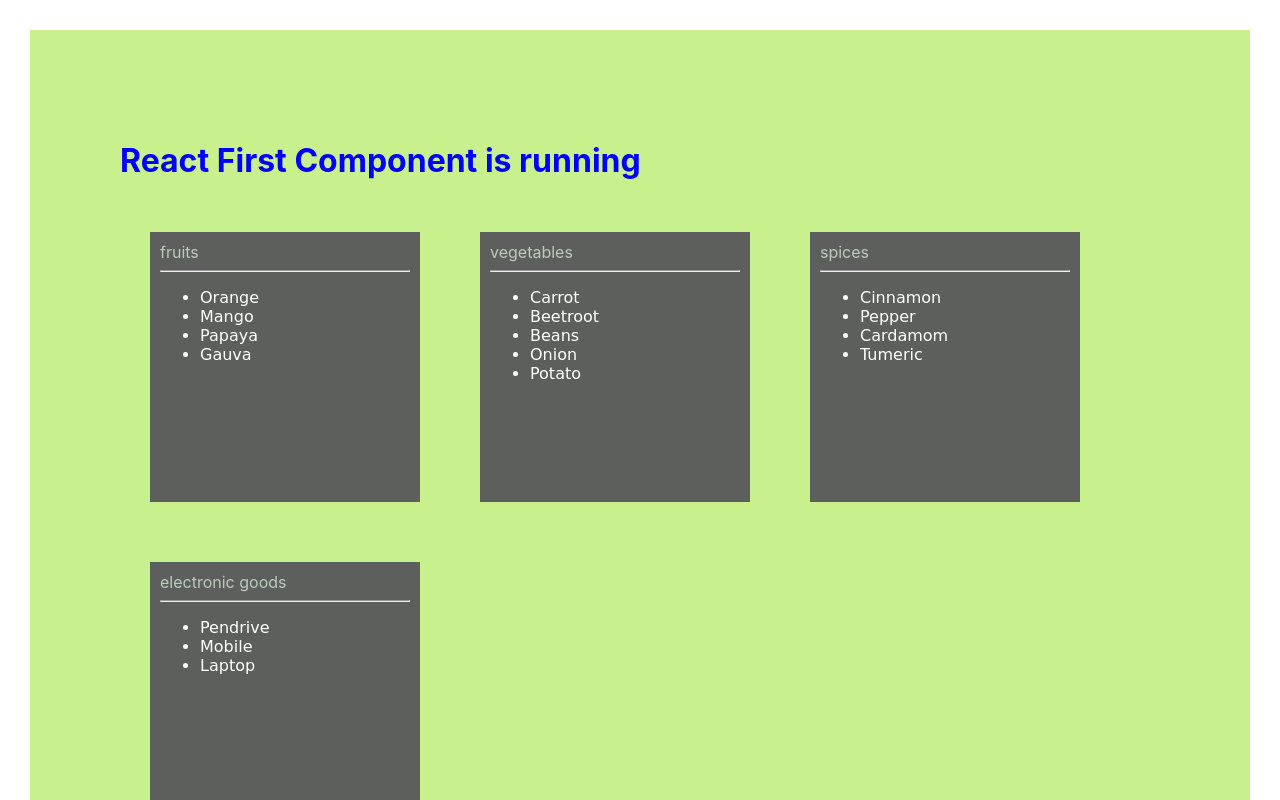
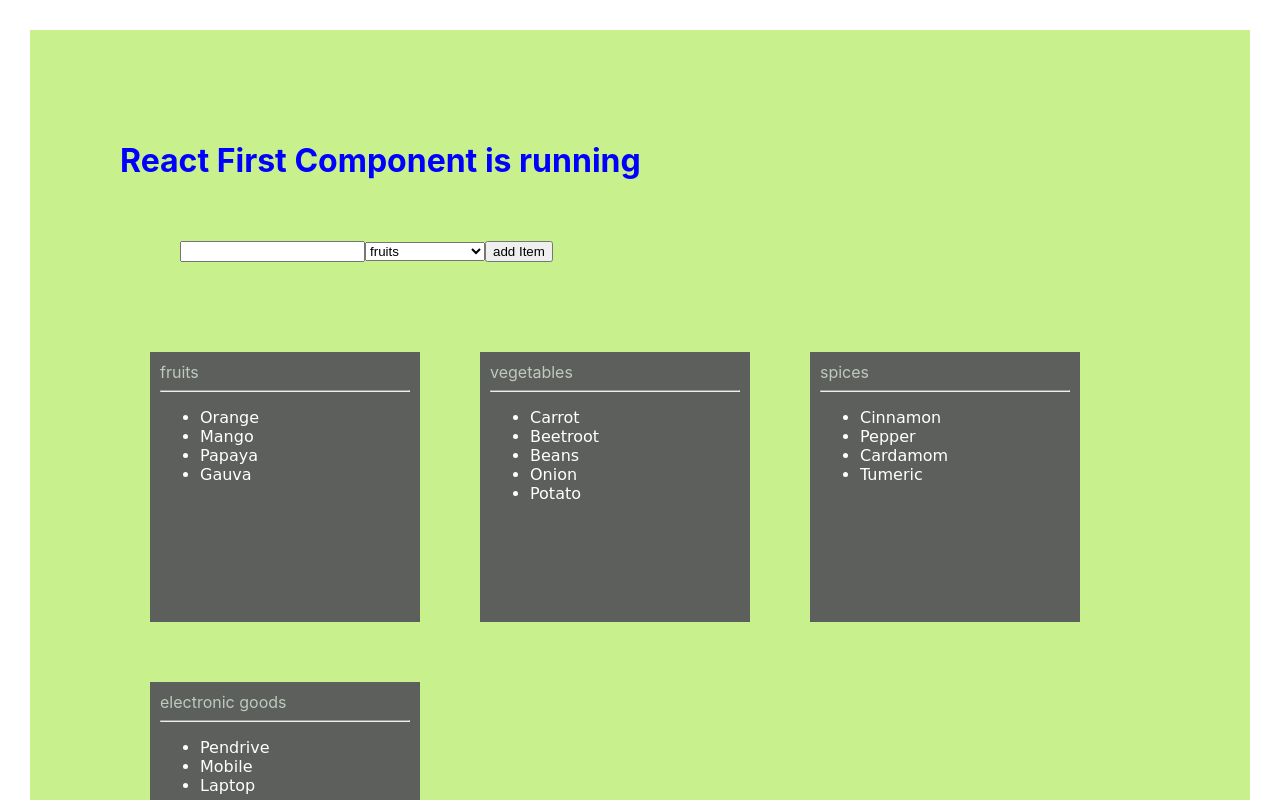
Before and after one commit to vinodh1988/react-js-techwave, a React (Create React App) app: page / in a window 1280 px wide. Shown: the top 800 px of the page. Built offline with nearby package versions, Linux system fonts and the light colour scheme.

Commit message:
uncontrolled-component

```diff
--- a/src/App.js
+++ b/src/App.js
@@ -1,6 +1,6 @@
 
 import './App.css';
-import React from 'react';
+import React,{createRef} from 'react';
 import Box from './Components/Box'
 
 class App extends React.Component
@@ -18,15 +18,37 @@ class App extends React.Component
           ]
         }
 
+        this.addItem = this.addItem.bind(this);
+        this.item=createRef();
+        this.type=createRef(); //uncontrolled forms
+     }
+
+     addItem(){
+       let temp= this.item.current.value;
+       let type=Number(this.type.current.value);
+       console.log(temp,type)
+       this.state.items[type].push(temp);
+       console.log(this.state.items);
+       this.setState(this.state);
      }
      render(){
-      console.log(this);
+
          return(
            <div>
               <h1>React First Component is running</h1>
+              <div>
+                <input type="text" ref={this.item} />
+                <select ref={this.type}>
+                  <option value="0">fruits</option>
+                  <option value="1">vegetables</option>
+                  <option value="2">spices</option>
+                  <option value="3">electronic goods</option>
+                </select>
+                <button onClick={this.addItem}>add Item</button>
+              </div>
               {
               this.state.titles.map(
-                (x,index)=><Box title={x} items={this.state.items[index]}></Box>
+                (x,index)=><Box key={x} title={x} items={this.state.items[index]}></Box>
               )
               }
            </div>
--- a/src/Components/Box.js
+++ b/src/Components/Box.js
@@ -10,7 +10,7 @@ class Box extends React.Component{
             {this.props.title}
             <hr/>
             <ul>
-                {this.props.items.map(x=><li style={temp}>{x}</li>)}
+                {this.props.items.map(x=><li key={x} style={temp}>{x}</li>)}
             </ul>
         </div>
         );
```
